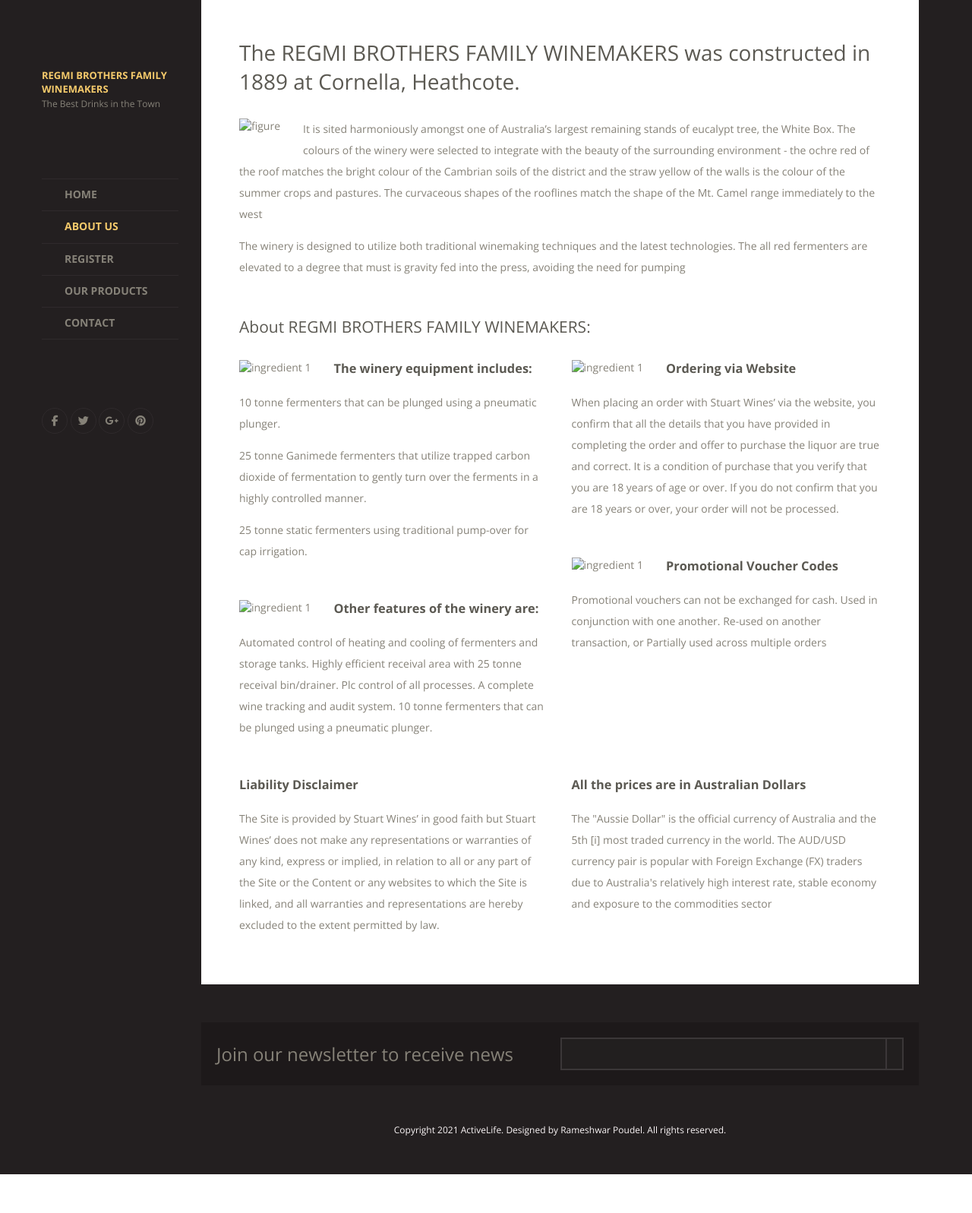
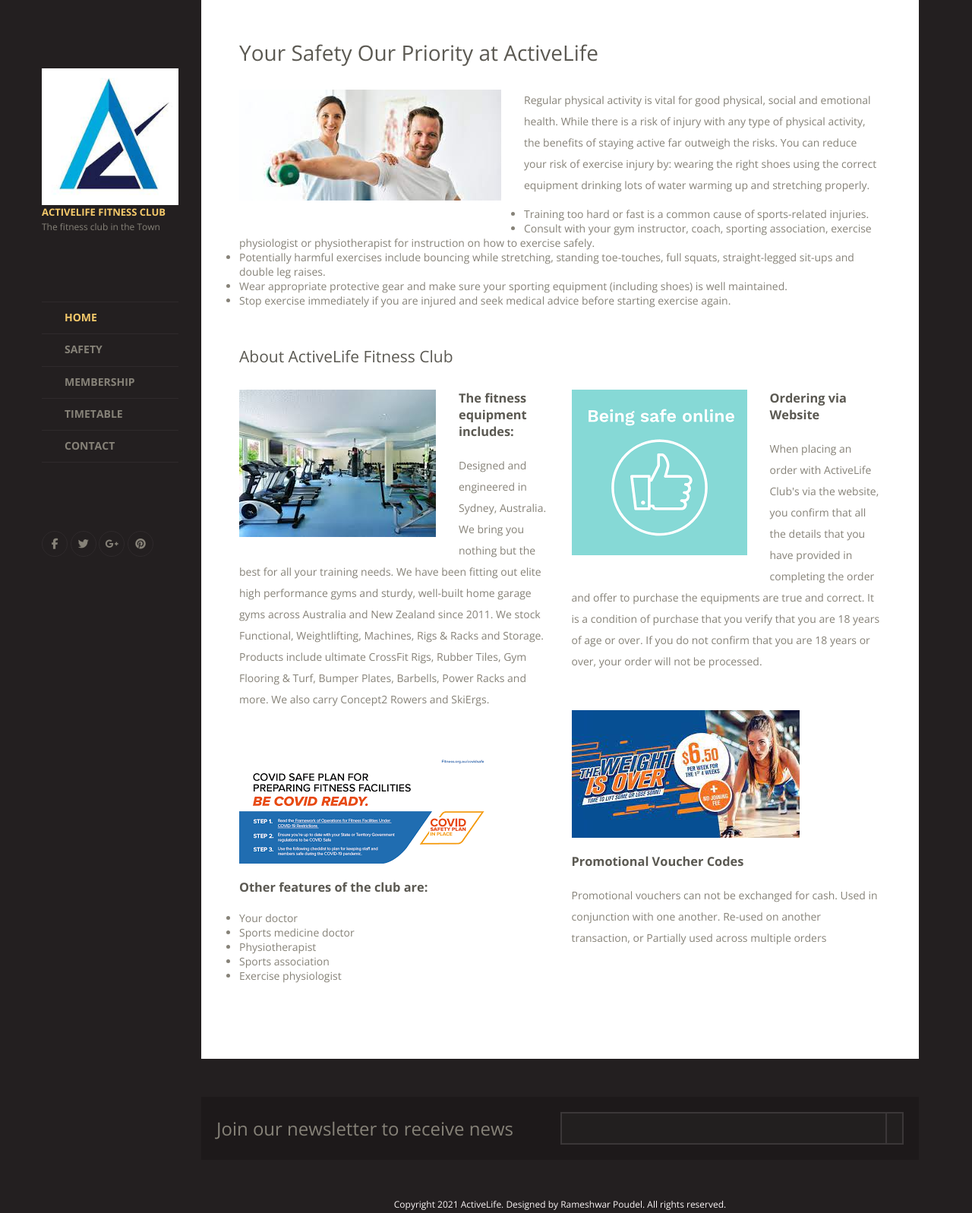
Before and after one commit to rabinregmi327/ActiveLife, a plain HTML site: page about.html in a window 1280 px wide. Shown: the whole page at 76% size. Before the commit the page ends 1546 px from the top, so only its background shows below. Drawn offline with nearby package versions, Linux system fonts and the light colour scheme; a script that the page names is missing.

Commit message:
Updated AboutUs and Timetable Page +Added related images for about safety pages +Added Timetable table

```diff
--- a/about.html
+++ b/about.html
@@ -5,7 +5,7 @@
 		<meta http-equiv="X-UA-Compatible" content="IE=edge">
 		<meta name="viewport" content="width=device-width, initial-scale=1.0,maximum-scale=1">
 
-		<title>Regmi Brother Winery</title>
+		<title>ActiveLife-Safety</title>
 
 		<!-- Loading third party fonts -->
 		<link href="http://fonts.googleapis.com/css?family=Open+Sans:100,300,400,700|" rel="stylesheet" type="text/css">
@@ -29,10 +29,10 @@
 					<div class="col-md-2 header-container">
 						<header class="site-header">
 							<div id="branding">
-								<img src="images/logo_rabin.jpg" alt="" class="logo">
+								<img src="images/atclogo.jpg" alt="" class="logo">
 								<div class="logo-text">
-									<h1 class="site-title"><a href="index.html">REGMI BROTHERS FAMILY WINEMAKERS</a></h1>
-									<smal class="site-description">The Best Drinks in the Town</smal>
+									<h1 class="site-title"><a href="index.html">ActiveLife Fitness Club</a></h1>
+									<smal class="site-description">The fitness club in the Town</smal>
 								</div>
 							</div>
 							<button type="button" class="menu-toggle"><i class="fa fa-bars"></i></button>
@@ -41,10 +41,10 @@
 								<!-- Default snippet for navigation -->
 								<div class="main-navigation">
 									<ul class="menu">
-										<li class="menu-item"><a href="index.html"><span class="icon-homepage"></span>Home</a></li>
-										<li class="menu-item current-menu-item"><a href="about.html"><span class="icon-about"></span>About Us</a></li>
-										<li class="menu-item"><a href="register.html"><span class="icon-about"></span>Register</a></li>
-										<li class="menu-item"><a href="recipe.html"><span class="icon-recipe"></span>Our Products</a></li>
+										<li class="menu-item current-menu-item"><a href="index.html"><span class="icon-homepage"></span>Home</a></li>
+										<li class="menu-item"><a href="about.html"><span class="icon-about"></span>Safety </a></li>
+										<li class="menu-item"><a href="register.html"><span class="icon-about"></span>Membership</a></li>
+										<li class="menu-item"><a href="recipe.html"><span class="icon-recipe"></span>Timetable</a></li>
 										<li class="menu-item"><a href="contact.html"><span class="icon-contact"></span>Contact</a></li>
 									</ul> <!-- .menu -->
 								</div> <!-- .main-navigation -->
@@ -62,48 +62,66 @@
 					<div class="col-md-10">
 						<main class="main-content">
 							<div class="page">
-								<h1 class="entry-title">The REGMI BROTHERS FAMILY WINEMAKERS was constructed in 1889 at Cornella, Heathcote. </h1>
+								<h1 class="entry-title">Your Safety Our Priority at ActiveLife </h1>
 								<div class="entry-content">
-									<figure class="align-left"><img src="dummy/about1.jpg" alt="figure"></figure>
-									<p>It is sited harmoniously amongst one of Australia’s largest remaining stands of eucalypt tree, the White Box. The colours of the winery were selected to integrate with the beauty of the surrounding environment - the ochre red of the roof matches the bright colour of the Cambrian soils of the district and the straw yellow of the walls is the colour of the summer crops and pastures. The curvaceous shapes of the rooflines match the shape of the Mt. Camel range immediately to the west</p>
-									<p>The winery is designed to utilize both traditional winemaking techniques and the latest technologies. The all red fermenters are elevated to a degree that must is gravity fed into the press, avoiding the need for pumping </p>
+									<figure class="align-left"><img src="images/fitnesssafety.jpg" alt="figure"></figure>
+									<p>Regular physical activity is vital for good physical, social and emotional health. While there is a risk of injury with any type of physical activity, the benefits of staying active far outweigh the risks.
 
-									<h2 class="entry-title">About REGMI BROTHERS FAMILY WINEMAKERS:</h2>
+										You can reduce your risk of exercise injury by:
+										wearing the right shoes
+										using the correct equipment
+										drinking lots of water
+										warming up and stretching properly.
+									</p>
+									<ul>
+										<li>Training too hard or fast is a common cause of sports-related injuries.
+											<li>Consult with your gym instructor, coach, sporting association, exercise physiologist or physiotherapist for instruction on how to exercise safely.</li>
+											<li>Potentially harmful exercises include bouncing while stretching, standing toe-touches, full squats, straight-legged sit-ups and double leg raises.
+											</li>
+											<li>Wear appropriate protective gear and make sure your sporting equipment (including shoes) is well maintained.
+											</li>
+											<li>Stop exercise immediately if you are injured and seek medical advice before starting exercise again.</li>
+										</ul>
+									<h2 class="entry-title">About ActiveLife Fitness Club</h2>
 									<div class="row">
 										<div class="col-md-6">
 											<div class="image-left">
-												<img src="dummy/about2.jpg" alt="ingredient 1">
+												<img src="images/gymhall.jpg" alt="ingredient 1">
 												<div class="text">
-													<h3>The winery equipment includes:</h3>
-													<p>10 tonne fermenters that can be plunged using a pneumatic plunger.</p>
-													<p>25 tonne Ganimede fermenters that utilize trapped carbon dioxide of fermentation to gently turn over the ferments in a highly controlled manner.</p>
-													<p>25 tonne static fermenters using traditional pump-over for cap irrigation.</p>
-												</div>
+													<h3>The fitness equipment includes:</h3>
+													<p>Designed and engineered in Sydney, Australia. We bring you nothing but the best for all your training needs.
+
+														We have been fitting out elite high performance gyms and sturdy, well-built home garage gyms across Australia and New Zealand since 2011.
+
+														We stock Functional, Weightlifting, Machines, Rigs & Racks and Storage. Products include ultimate CrossFit Rigs, Rubber Tiles, Gym Flooring & Turf, Bumper Plates, Barbells, Power Racks and more. We also carry Concept2 Rowers and SkiErgs.</p>
+													</div>
 											</div>
 											<div class="image-left">
-												<img src="dummy/about3.jpg" alt="ingredient 1">
+												<img src="images/fitnessSafety4.png" alt="ingredient 1">
 												<div class="text">
-													<h3>Other features of the winery are:</h3>
-													<p>Automated control of heating and cooling of fermenters and storage tanks.
-													Highly efficient receival area with 25 tonne receival bin/drainer.
-													Plc control of all processes.
-													A complete wine tracking and audit system.
-													10 tonne fermenters that can be plunged using a pneumatic plunger.</p>
+													<h3>Other features of the club are:</h3>
+													<ul>
+														<li>Your doctor
+															<li>Sports medicine doctor
+															<li>Physiotherapist
+															<li>Sports association
+															<li>Exercise physiologist</li>
+													</ul>
 												</div>
 											</div>
 										</div>
 										<div class="col-md-6">
 
 											<div class="image-left">
-												<img src="dummy/about4.jpg" alt="ingredient 1">
+												<img src="images/fitnessonlineOrders.png" alt="ingredient 1">
 												<div class="text">
 													<h3>Ordering via Website</h3>
-													<p>When placing an order with Stuart Wines’ via the website, you confirm that all the details that you have provided in completing the order and offer to purchase the liquor are true and correct. It is a condition of purchase that you verify that you are 18 years of age or over. If you do not confirm that you are 18 years or over, your order will not be processed.</p>
+													<p>When placing an order with ActiveLife Club's via the website, you confirm that all the details that you have provided in completing the order and offer to purchase the equipments are true and correct. It is a condition of purchase that you verify that you are 18 years of age or over. If you do not confirm that you are 18 years or over, your order will not be processed.</p>
 												</div>
 											</div>
 
 											<div class="image-left">
-												<img src="dummy/about5.jpg" alt="ingredient 1">
+												<img src="images/fitnessVoucher.jpg" alt="ingredient 1">
 												<div class="text">
 													<h3>Promotional Voucher Codes </h3>
 													<p>Promotional vouchers can not be exchanged for cash. Used in conjunction with one another. Re-used on another transaction, or Partially used across multiple orders</p>
@@ -114,18 +132,6 @@
 
 									<div class="clearfix"></div>
 
-									<div class="row">
-										<div class="col-md-6">
-											<h3>Liability Disclaimer</h3>
-											<p>The Site is provided by Stuart Wines’ in good faith but Stuart Wines’ does not make any representations or warranties of any kind, express or implied, in relation to all or any part of the Site or the Content or any websites to which the Site is linked, and all warranties and representations are hereby excluded to the extent permitted by law.</p>
-										</div>
-										<div class="col-md-6">
-											<h3>All the prices are in Australian Dollars</h3>
-											<p>The "Aussie Dollar" is the official currency of Australia and the 5th [i] most traded currency in the world.
-
-The AUD/USD currency pair is popular with Foreign Exchange (FX) traders due to Australia's relatively high interest rate, stable economy and exposure to the commodities sector</p>
-										</div>
-									</div>
 								</div>
 							</div>
 						</main>
```
Also changed, not shown: recipe.html (+40 -72 lines), images/fitnessSafety4.png (added), images/fitnessVoucher.jpg (added), images/fitnessonlineOrders.png (added), images/fitnesssafety.jpg (added), images/fitnesssafety1.jpg (added), images/fitnesssafety2.jpg (added), images/fitnesssafety3.jpg (added).
